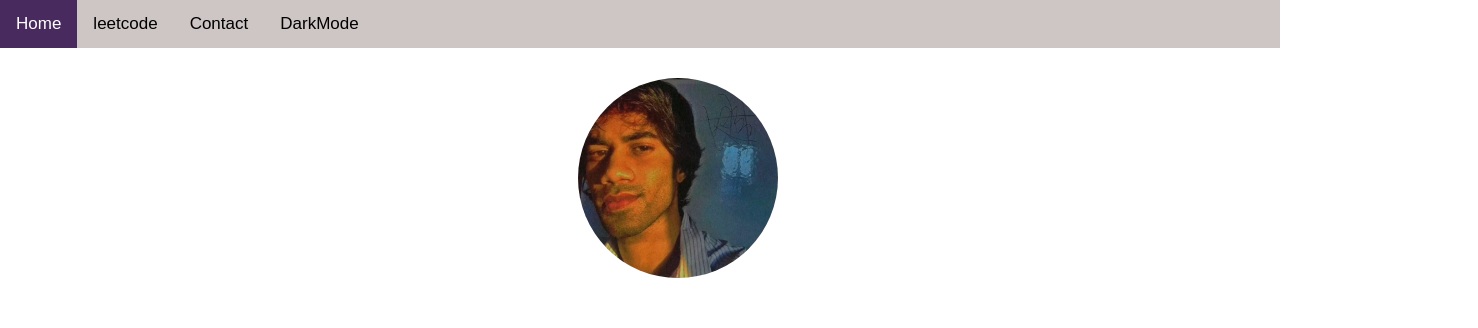
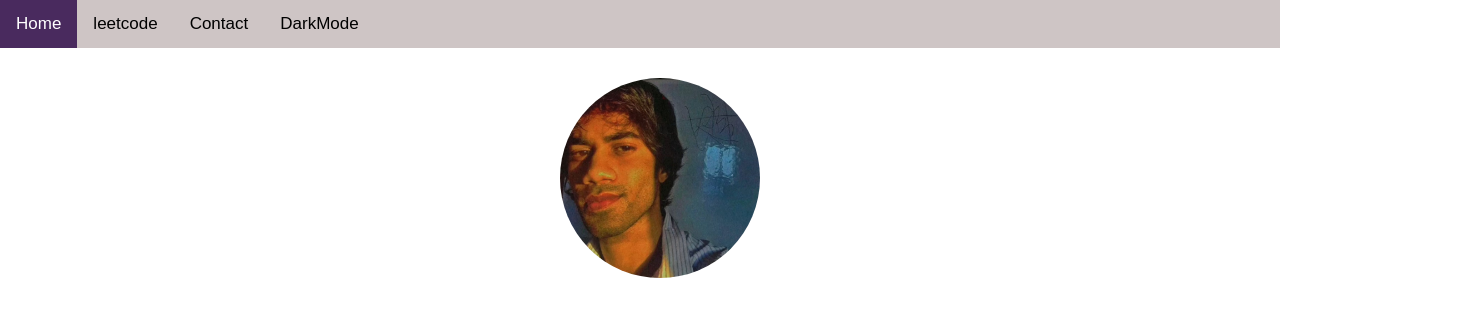
Before and after one commit to tlepatience/Portfolio, a website: page index.html in a window 1280 px wide. Shown: the top 328 px of the page, 1478 px wide, since content can reach past the window. Drawn offline with Linux system fonts and the light colour scheme.

Commit message:
Add files via upload

```diff
--- a/index.html
+++ b/index.html
@@ -13,17 +13,28 @@
       justify-content: center;
 
     }
+    @media only screen and (min-width: 992px) {
+      div.intro img{
+        object-fit:cover;
+      object-position: center;
+      text-align: center;
+      justify-content: center;
+      margin: 30px 70px 30px 560px;
+
+      }
+
+    }
 
 
     .intro img {
       border-radius: 50%;
       width: 200px;
       height: 200px;
-      object-fit: cover;
+      object-fit:cover;
       object-position: center;
       text-align: center;
       justify-content: center;
-      margin: 30px 700px 30px 578px;
+      margin: 30px 70px 30px 57px;
 
     }
 
```
